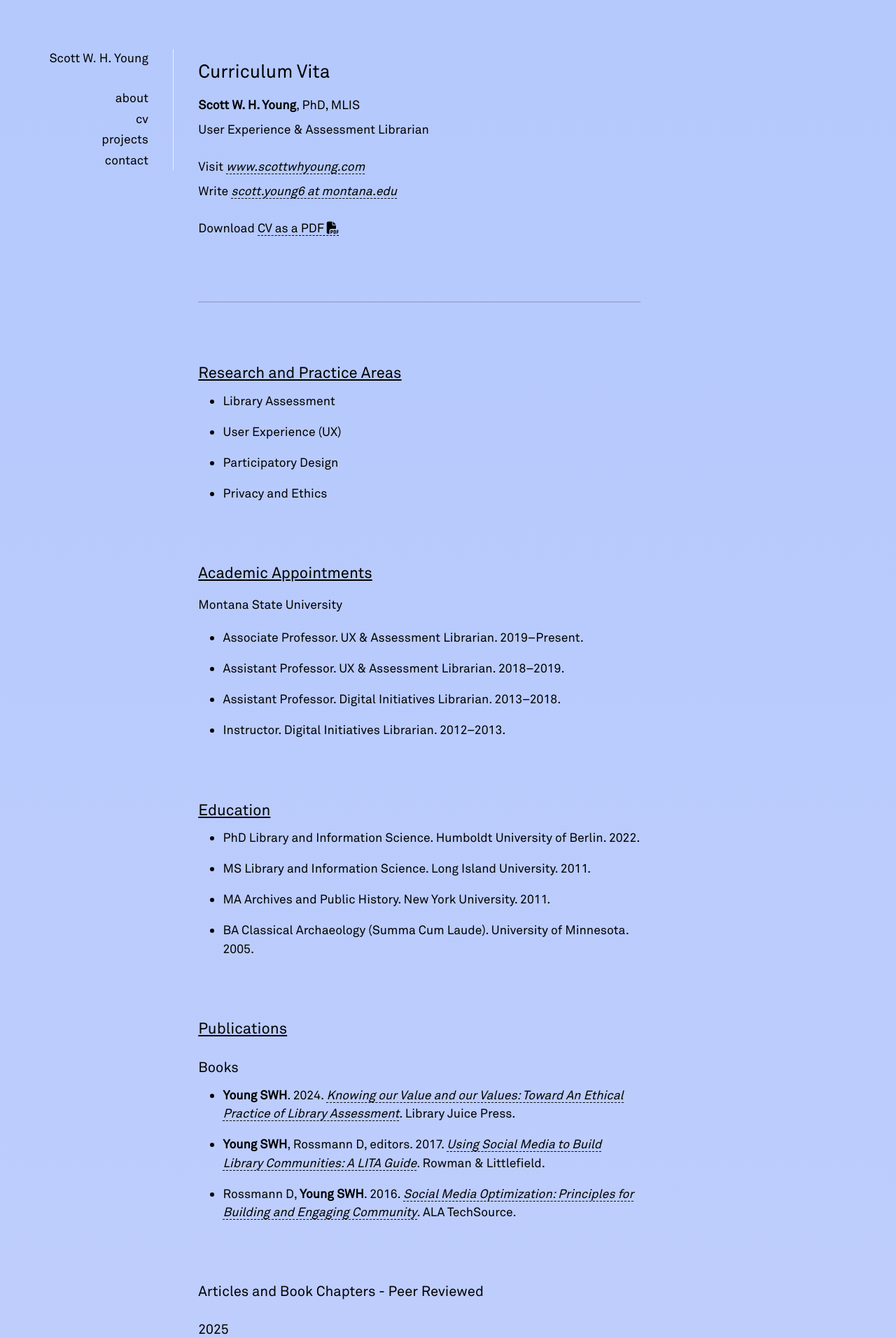
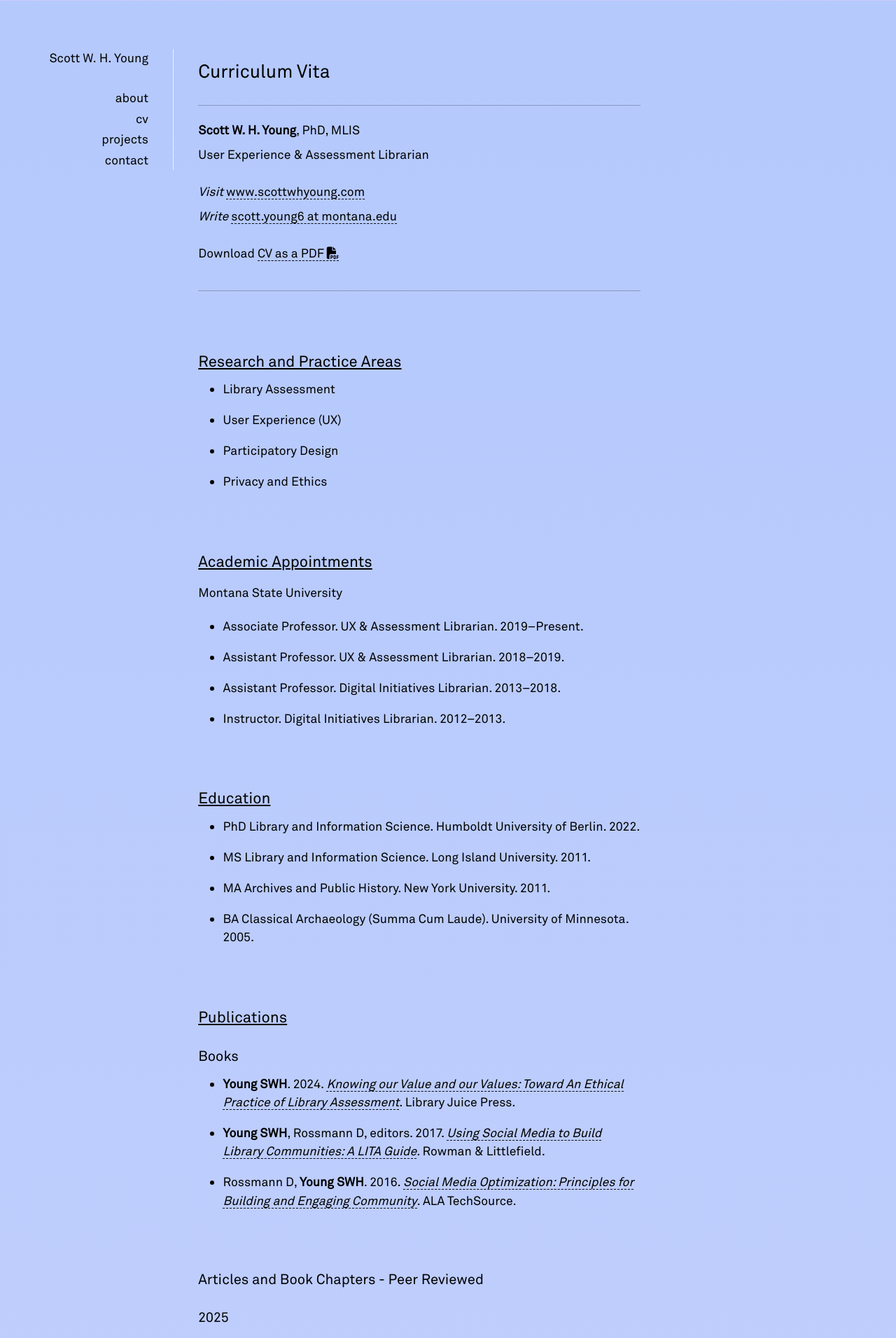
Before and after one commit to swyoung/swyoung.github.io, a Jekyll site: the page built from _pages/cv.md, in a window 1280 px wide. Shown: the top 1912 px of the page at 70% size. Built offline with Jekyll 4.4.1, drawn with Linux system fonts in a browser that asks for light colours; nearby versions of some CDN libraries; a style sheet for code colours, icons or effects is not loaded.

Commit message:
Update cv.md

```diff
--- a/_pages/cv.md
+++ b/_pages/cv.md
@@ -5,16 +5,14 @@ description: Curriculum Vita (CV) for Scott W. H. Young, UX & Assessment Librari
 ---
 
 # Curriculum Vita
-
+---
 **Scott W. H. Young**, PhD, MLIS\
 User Experience & Assessment Librarian
 
-Visit *[www.scottwhyoung.com](https://www.scottwhyoung.com)*\
-Write *[scott.young6 at montana.edu](mailto:scott.young6@montana.edu)*
+*Visit* [www.scottwhyoung.com](https://www.scottwhyoung.com)\
+*Write* [scott.young6 at montana.edu](mailto:scott.young6@montana.edu)
 
 Download <a href="/assets/pdf/scott_w_h_young_cv.pdf">CV as a PDF <i class="fa-solid fa-file-pdf"></i></a>
-
-<br>
 
 ---
 
```
